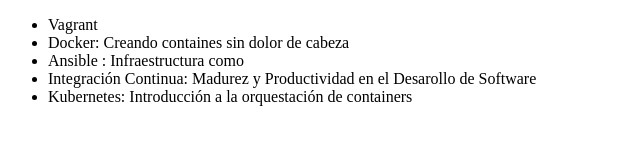
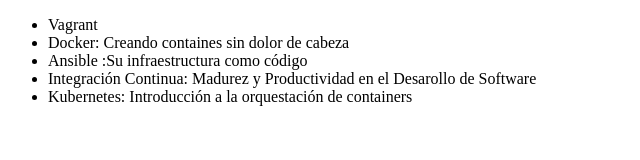
Before and after one commit to EdgardoNebuay/alura-git, a plain HTML site: page index.html in a window 1280 px wide. Shown: the whole page, without its empty margins (0-640 px from the left). Drawn offline with Linux system fonts and the light colour scheme.

Commit message:
Modificando el nombre de Ansible

```diff
--- a/index.html
+++ b/index.html
@@ -13,7 +13,7 @@
 
         <li>Vagrant</li>
         <li>Docker: Creando containes sin dolor de cabeza</li>
-        <li>Ansible : Infraestructura como</li>
+        <li>Ansible :Su infraestructura como código</li>
         <li>Integración Continua: Madurez y Productividad en el Desarollo de Software</li>
         <li>Kubernetes: Introducción a la orquestación de containers</li>
     </ul>
```
